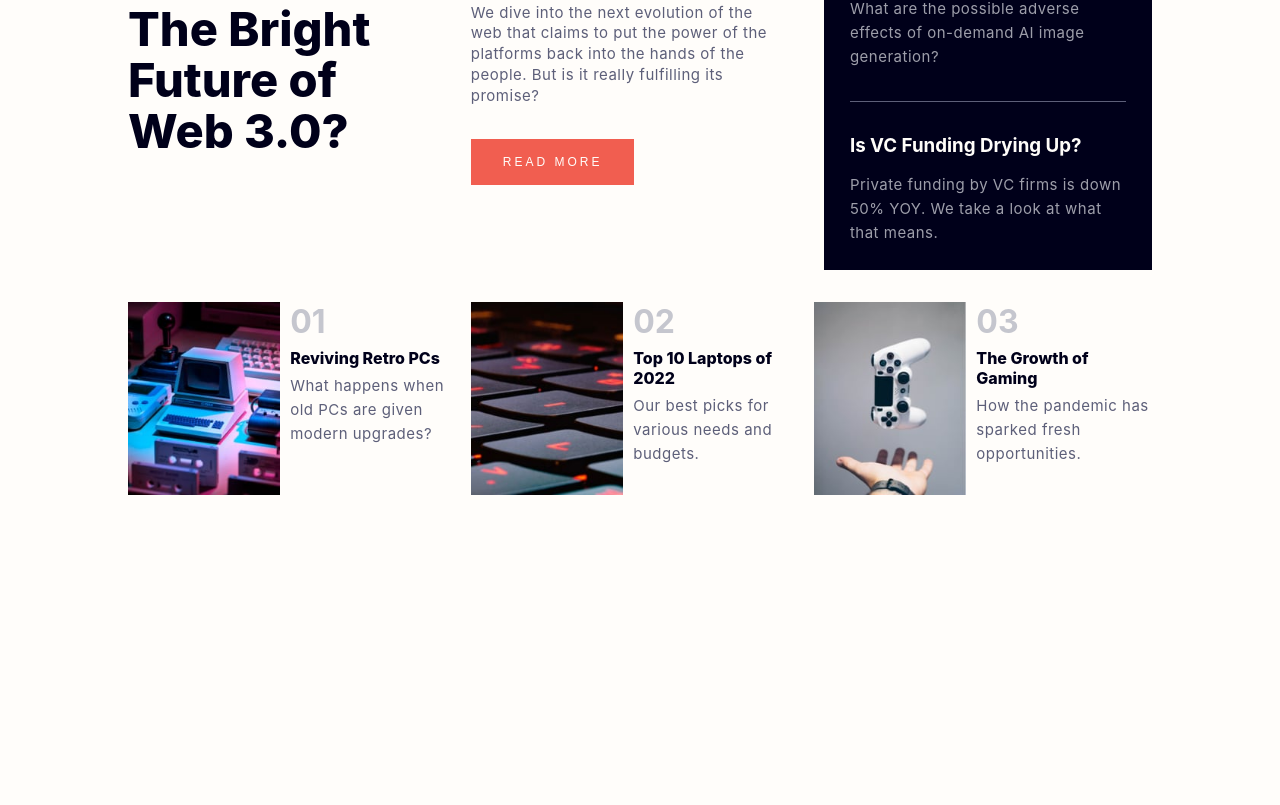
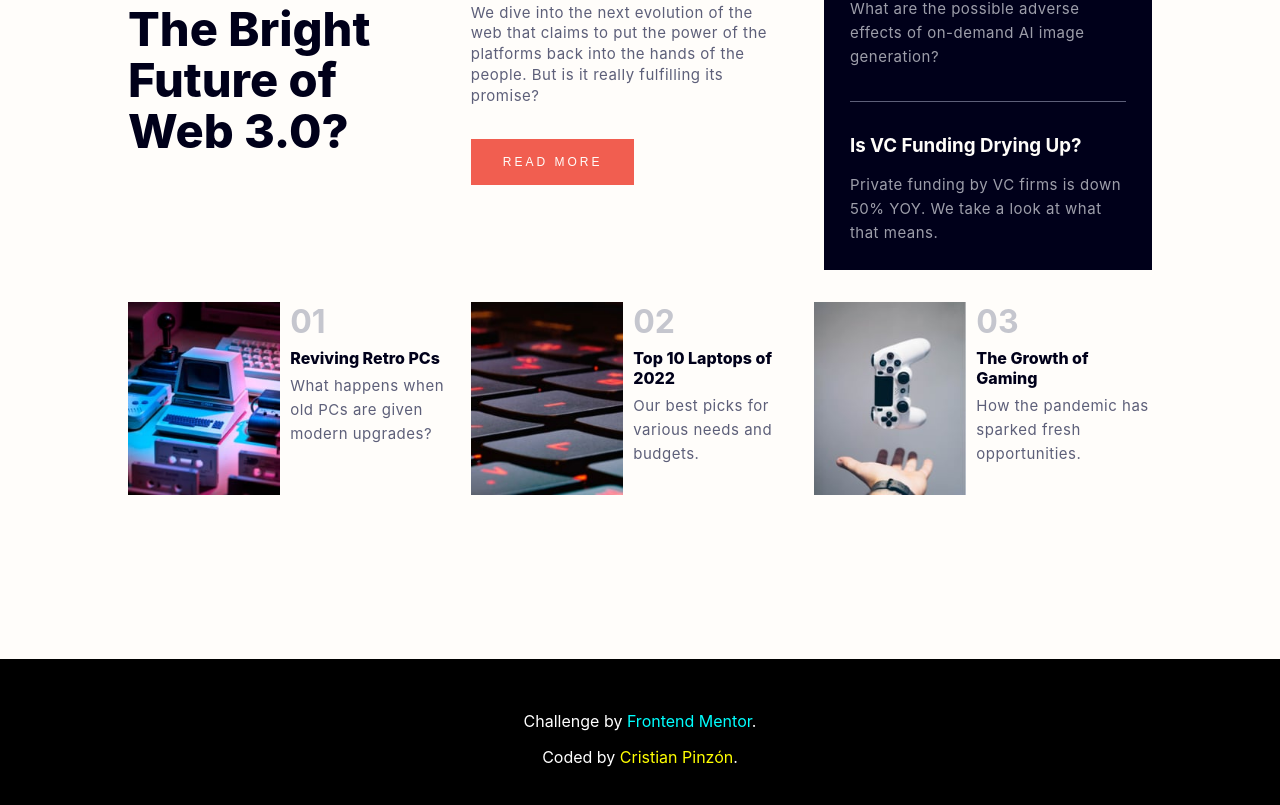
Before and after one commit to faykris/news-homepage, a Vue app: page / in a window 1280 px wide. Shown: the part 467-1272 px from the top of the page. Before the commit the page ends 1046 px from the top, so only its background shows below. Built offline with nearby package versions, Linux system fonts and the light colour scheme.

Commit message:
Implement footer section

```diff
--- a/src/App.vue
+++ b/src/App.vue
@@ -3,14 +3,14 @@
 </template>
 
 <script>
-import NavBar from './modules/navbar-section.vue'
+  import NavBar from './modules/navbar-section.vue';
 
-export default {
-  name: 'App',
-  components: {
-    NavBar
+  export default {
+    name: 'App',
+    components: {
+      NavBar,
+    }
   }
-}
 </script>
 
 <style lang="scss">
--- a/src/modules/footer-section.vue
+++ b/src/modules/footer-section.vue
@@ -1,15 +1,49 @@
 <template>
-
+    <div class='footer'>
+        <div class="attribution">
+            <div class='challenge'>
+                Challenge by <a href="https://www.frontendmentor.io?ref=challenge" target="_blank" rel="noreferrer">Frontend Mentor</a>.
+            </div>
+            <div class='coded'>
+                Coded by <a href="https://www.github.com/faykris">Cristian Pinzón</a>.
+            </div>
+        </div>
+    </div>
 </template>
 
 <script>
 export default {
-    props: {
-        name: 'Footer'
-    }
+    name: "FooterSection"
 }
 </script>
 
-<style>
+<style lang="scss" scoped>
+    .footer {
+        height: 10rem;
+        width: 100%;
+        background-color: black;
+        color: white;
+        display: flex;
+        justify-content: center;
+        align-items: center;
+        margin-top: 10rem;
+    }
 
+    .attribution {
+        text-align: center;
+    }
+
+    .attribution .challenge, .attribution .coded{
+        margin: 1rem;
+    }
+
+    .attribution .challenge a {
+        text-decoration: none;
+        color: aqua;
+    }
+
+    .attribution .coded a {
+        text-decoration: none;
+        color: yellow;
+    }
 </style>
--- a/src/modules/navbar-section.vue
+++ b/src/modules/navbar-section.vue
@@ -31,12 +31,14 @@
   <div class="page-container">
     <router-view></router-view>
   </div>
+  <FooterSection></FooterSection>
 </template>
 
 <script>
+import FooterSection from './footer-section.vue';
 export default {
-    props: {
-
+    components: {
+      FooterSection
     },
     data() {
       return {
```
